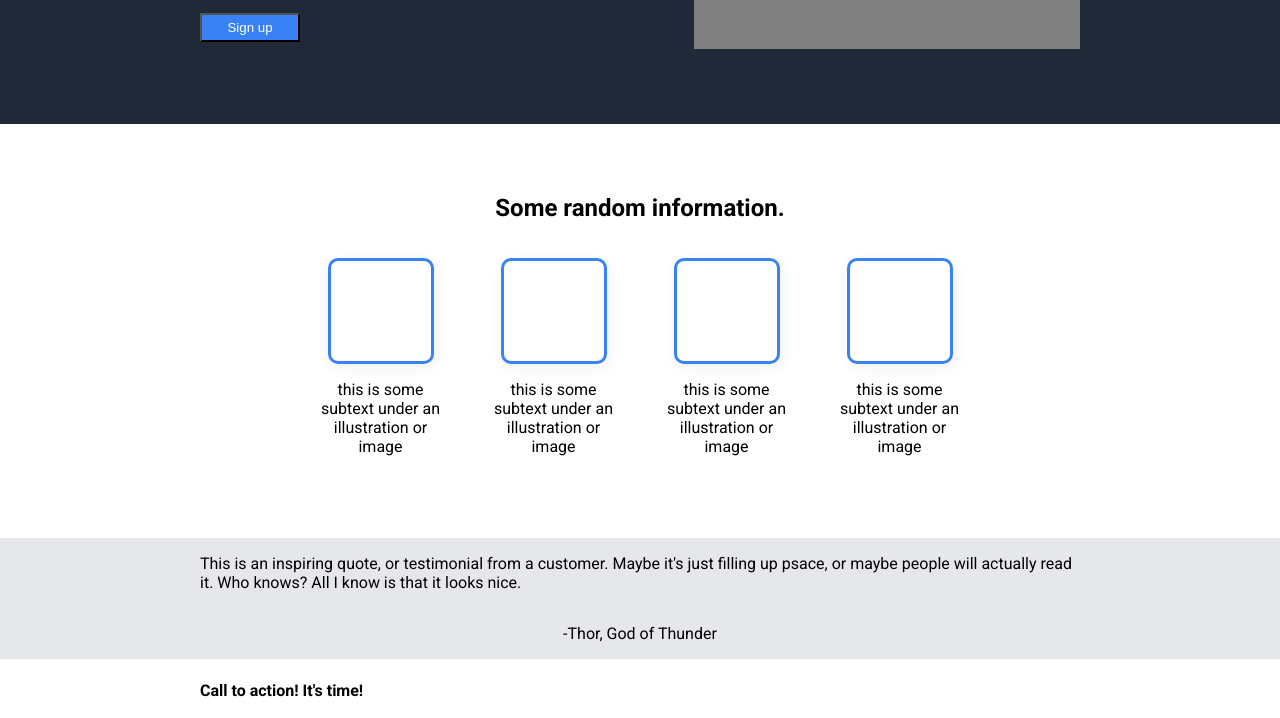
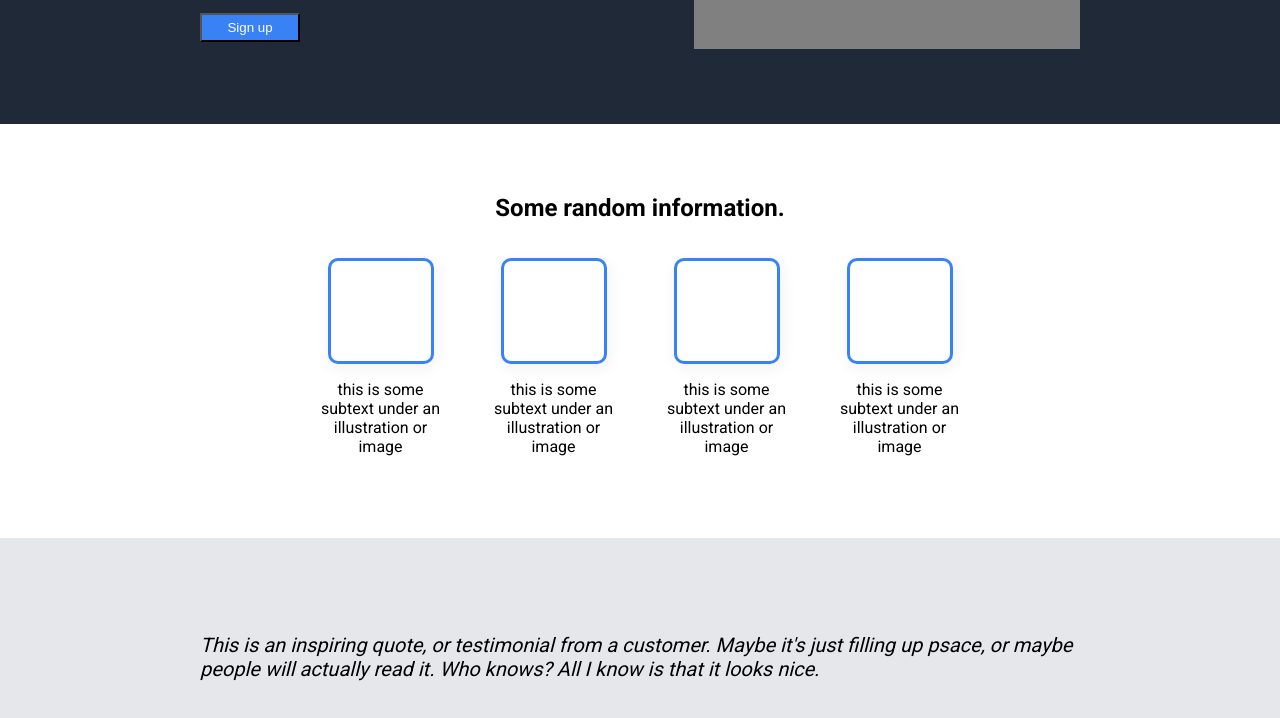
Before and after one commit to timkurucz/odin-landing-page, a plain HTML site: page index.html in a window 1280 px wide. Shown: the part 211-929 px from the top of the page. Drawn offline with Linux system fonts and the light colour scheme.

Commit message:
CSS changes to containers

```diff
--- a/css/style.css
+++ b/css/style.css
@@ -83,6 +83,17 @@ body {
     justify-content: center;
     align-items: center;
     background-color: #E5E7EB;
+    padding-top: 75px;
+    padding-bottom: 75px;
+    font-size: 20px;
+    font-style: italic;
+}
+
+.signature {
+    display: flex;
+    padding: 0px;
+    justify-content: flex-end;
+    font-weight: bold;
 }
 
 #container-three {
```
